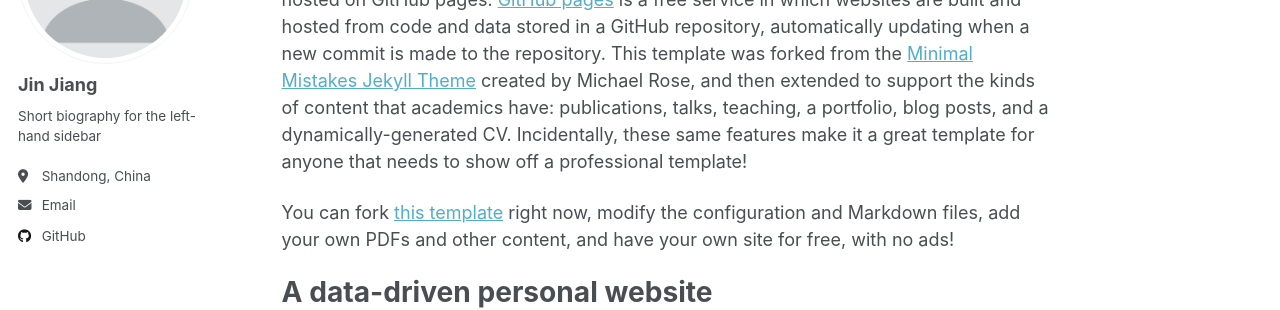
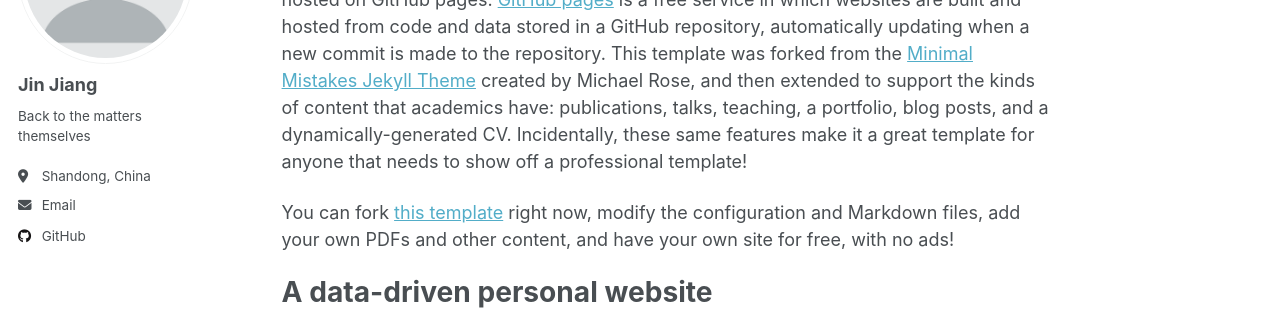
Before and after one commit to HollowolloH/hollowolloh.github.io, a Jekyll site: the page built from _pages/about.md, in a window 1280 px wide. Shown: the part 210-520 px from the top of the page. Built offline with Jekyll 4.4.1, drawn with Linux system fonts in a browser that asks for light colours; a script that is not in the unit is left out.

Commit message:
Update _config.yml

```diff
--- a/_config.yml
+++ b/_config.yml
@@ -25,7 +25,7 @@
   avatar           : "profile.png"
   name             : "Jin Jiang"
   pronouns         : # example: "she/her"
-  bio              : "Short biography for the left-hand sidebar"
+  bio              : "Back to the matters themselves"
   location         : "Shandong, China"
   employer         : #"Red Brick University"
   uri              : # URL
```
